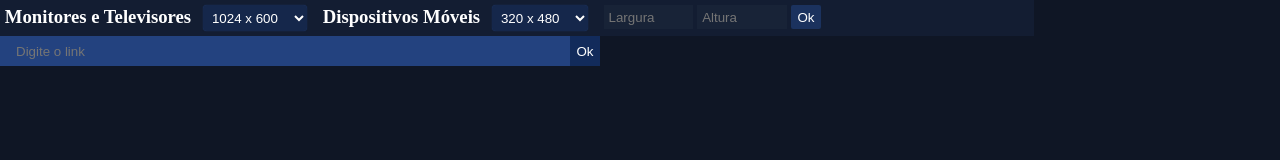
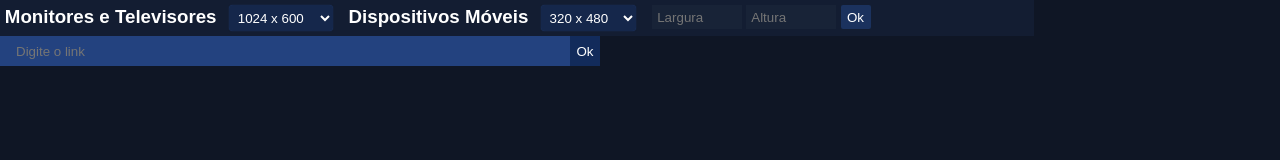
Before and after one commit to GabrielDSRodrigues/Resolution, a plain HTML site: page index.html in a window 1280 px wide. Drawn offline with Linux system fonts and the light colour scheme.

Commit message:
Correção da fonte de texto

```diff
--- a/style.css
+++ b/style.css
@@ -1,7 +1,7 @@
 * {
   padding: 0;
   margin: 0;
-  font-family: 0;
+  font-family: Arial, Helvetica, sans-serif;
 }
 
 html,
```
